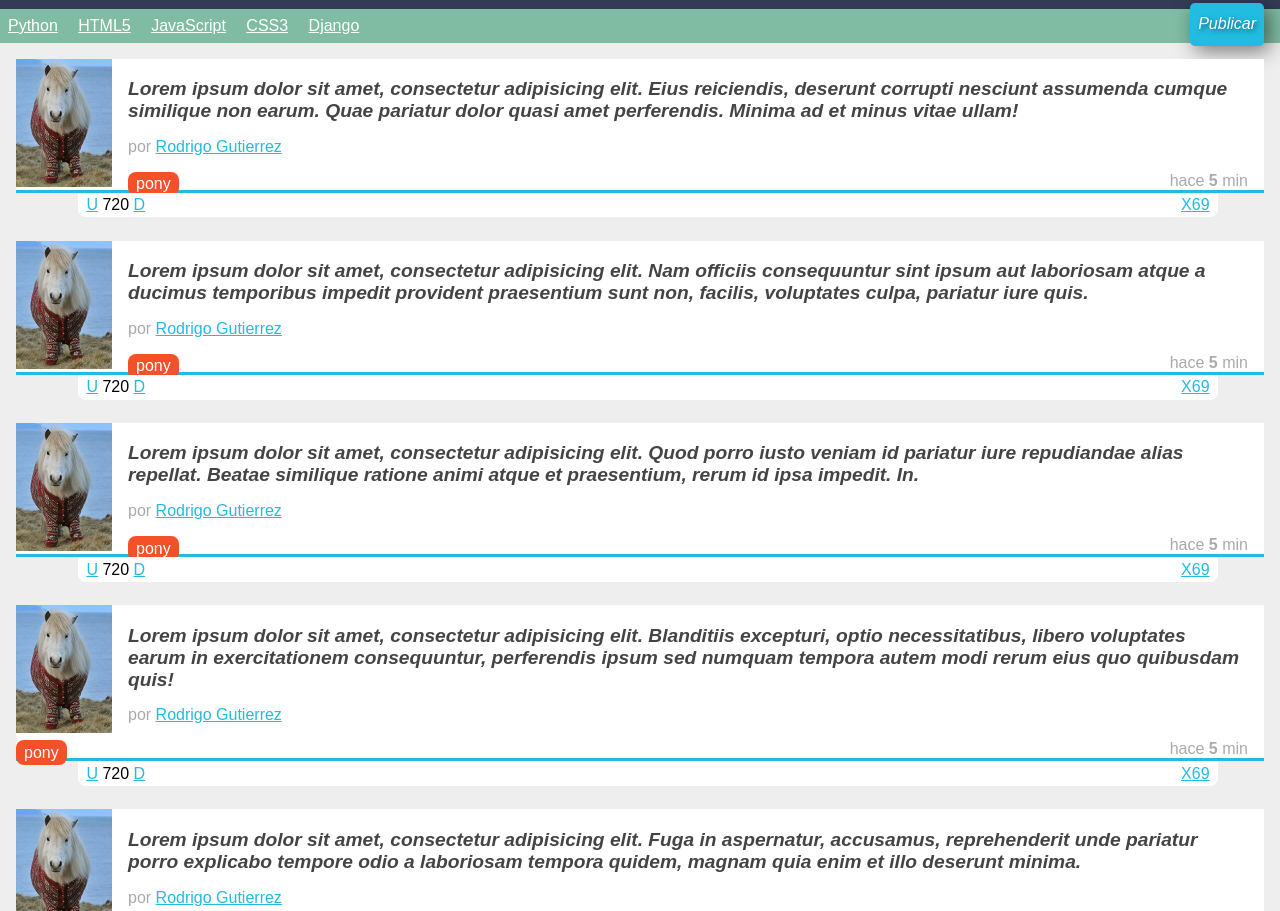
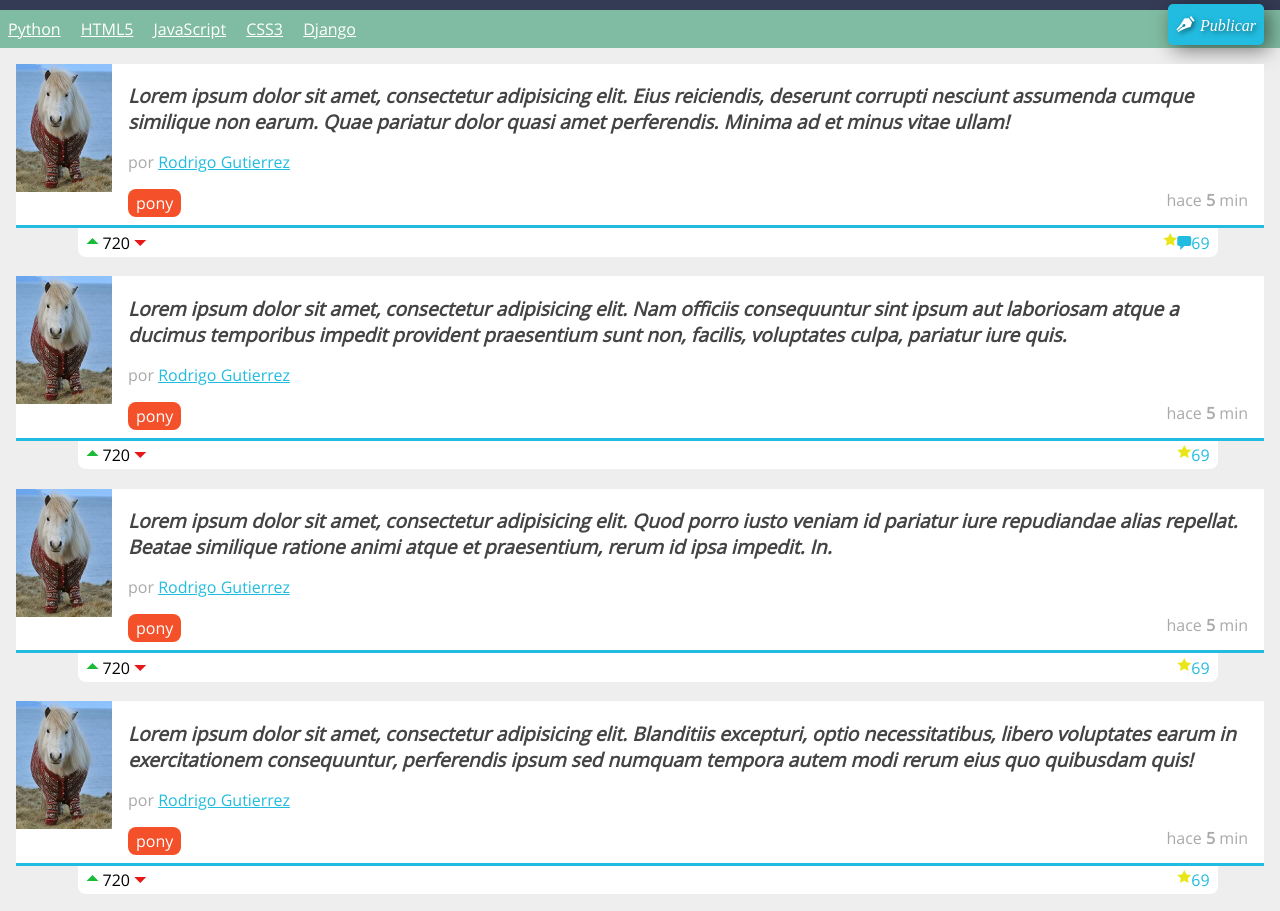
Before and after one commit to roguben/Puls2015-America, a plain HTML site: page index.html in a window 1280 px wide. Shown: the part 95-1006 px from the top of the page. Drawn offline with Linux system fonts and the light colour scheme.

Commit message:
fuentes
Se agregan fuentes e iconos

```diff
--- a/estilos.css
+++ b/estilos.css
@@ -1,3 +1,62 @@
+@font-face {
+    font-family: 'open_sansregular';
+    src: url('fuentes/OpenSans-Regular-webfont.eot');
+    src: url('fuentes/OpenSans-Regular-webfont.eot?#iefix') format('embedded-opentype'),
+         url('fuentes/OpenSans-Regular-webfont.woff') format('woff'),
+         url('fuentes/OpenSans-Regular-webfont.ttf') format('truetype'),
+         url('fuentes/OpenSans-Regular-webfont.svg#open_sansregular') format('svg');
+    font-weight: normal;
+    font-style: normal;
+
+}
+
+
+@font-face {
+	font-family: 'icomoon';
+	src:url('fuentes/icomoon.eot?qc23ou');
+	src:url('fuentes/icomoon.eot?#iefixqc23ou') format('embedded-opentype'),
+		url('fuentes/icomoon.woff?qc23ou') format('woff'),
+		url('fuentes/icomoon.ttf?qc23ou') format('truetype'),
+		url('fuentes/icomoon.svg?qc23ou#icomoon') format('svg');
+	font-weight: normal;
+	font-style: normal;
+}
+
+[class^="icon-"], [class*=" icon-"] {
+	font-family: 'icomoon';
+	speak: none;
+	font-style: normal;
+	font-weight: normal;
+	font-variant: normal;
+	text-transform: none;
+	line-height: 1;
+
+	/* Better Font Rendering =========== */
+	-webkit-font-smoothing: antialiased;
+	-moz-osx-font-smoothing: grayscale;
+}
+
+.icon-comment:before {
+	content: "\f02b";
+}
+
+.icon-star:before {
+	content: "\f02a";
+}
+
+.icon-triangle-down:before {
+	content: "\f05b";
+}
+
+.icon-triangle-up:before {
+	content: "\f0aa";
+}
+
+.icon-pen:before {
+	content: "\e908";
+}
+
+
 a
 {
 	color: #22BCE0;
@@ -5,7 +64,7 @@ a
 body
 {
 	background: #EEEEEE;
-	font-family: Arial;
+	font-family: "open_sansregular";
 	font-size: 16px;
 }
 
@@ -146,24 +205,23 @@ nav ul li a
 
 #contenido .item .datos_item
 {
-	text-align: right;
-	margin: 1em 1em 0 0;
+	margin: 1em 1em 0.5em 0;
 }
 
 #contenido .item .datos_item .fecha_item
 {
 	color: #AAA;
+	float: right;
 }
 
 #contenido .item .datos_item .tag_item
 {
 	background: #F4502A;
+	border-radius: 0.5em;
 	color: white;
-	text-decoration: none;
 	display: inline-block;
 	padding: 0.2em 0.5em;
-	border-radius: 0.5em;
-	float: left;
+	text-decoration: none;
 }
 
 #contenido .item .imagen_item
@@ -202,6 +260,26 @@ nav ul li a
 	width: 90%;
 }
 
+#contenido .votacion a
+{
+	text-decoration: none;
+}
+
+#contenido .votacion .icon-star
+{
+	color: #E8E616;
+}
+
+#contenido .votacion .icon-triangle-up
+{
+	color: #1BBB36;
+}
+
+#contenido .votacion .icon-triangle-down
+{
+	color: #E71818;
+}
+
 #contenido .item .votacion .comentarios_item,
 #contenido .item .votacion .guardar_item
 {
--- a/index.html
+++ b/index.html
@@ -4,8 +4,10 @@
 	<meta charset="UTF-8"/>
 	<meta name="description" content="Proyecto de la primera generación 2014 del curso de diseño"/>
 	<title>Puls2015: Comunidad online de gente atractiva</title>
+	<!--<link href='http://fonts.googleapis.com/css?family=Open+Sans:400,700' rel='stylesheet' type='text/css'>-->
 	<link rel="stylesheet" href="normalize.css"/>
 	<link rel="stylesheet" href="estilos.css"/>
+
 </head>
 <body>
 	<header>
@@ -24,7 +26,7 @@
 			<li><a href="#">JavaScript</a></li>
 			<li><a href="#">CSS3</a></li>
 			<li><a href="#">Django</a></li>
-			<li id="publicar_nav"><a href="#">Publicar</a></li>
+			<li id="publicar_nav"><a href="#" class="icon-pen"> Publicar</a></li>
 		</ul>
 	</nav>
 	<section id="contenido">
@@ -45,11 +47,11 @@
 				<span class="fecha_item">hace <strong>5</strong> min</span>
 			</div>
 			<div class="votacion">
-				<a href="#" class="up">U</a>
+				<a href="#" class="up icon-triangle-up"></a>
 				720
-				<a href="#" class="down">D</a>
-				<a href="#" class="comentarios_item">69</a>
-				<a href="#" class="guardar_item">X</a>
+				<a href="#" class="down icon-triangle-down"></a>
+				<a href="#" class="comentarios_item"><span class="icon-comment"></span>69</a>
+				<a href="#" class="guardar_item icon-star"></a>
 			</div>
 		</article>
 		<article class="item">
@@ -69,11 +71,11 @@
 				<span class="fecha_item">hace <strong>5</strong> min</span>
 			</div>
 			<div class="votacion">
-				<a href="#" class="up">U</a>
+				<a href="#" class="up icon-triangle-up"></a>
 				720
-				<a href="#" class="down">D</a>
+				<a href="#" class="down icon-triangle-down"></a>
 				<a href="#" class="comentarios_item">69</a>
-				<a href="#" class="guardar_item">X</a>
+				<a href="#" class="guardar_item icon-star"></a>
 			</div>
 		</article>
 		<article class="item">
@@ -93,11 +95,11 @@
 				<span class="fecha_item">hace <strong>5</strong> min</span>
 			</div>
 			<div class="votacion">
-				<a href="#" class="up">U</a>
+				<a href="#" class="up icon-triangle-up"></a>
 				720
-				<a href="#" class="down">D</a>
+				<a href="#" class="down icon-triangle-down"></a>
 				<a href="#" class="comentarios_item">69</a>
-				<a href="#" class="guardar_item">X</a>
+				<a href="#" class="guardar_item icon-star"></a>
 			</div>
 		</article>
 		<article class="item">
@@ -117,11 +119,11 @@
 				<span class="fecha_item">hace <strong>5</strong> min</span>
 			</div>
 			<div class="votacion">
-				<a href="#" class="up">U</a>
+				<a href="#" class="up icon-triangle-up"></a>
 				720
-				<a href="#" class="down">D</a>
+				<a href="#" class="down icon-triangle-down"></a>
 				<a href="#" class="comentarios_item">69</a>
-				<a href="#" class="guardar_item">X</a>
+				<a href="#" class="guardar_item icon-star"></a>
 			</div>
 		</article>
 		<article class="item">
@@ -141,11 +143,11 @@
 				<span class="fecha_item">hace <strong>5</strong> min</span>
 			</div>
 			<div class="votacion">
-				<a href="#" class="up">U</a>
+				<a href="#" class="up icon-triangle-up"></a>
 				720
-				<a href="#" class="down">D</a>
+				<a href="#" class="down icon-triangle-down"></a>
 				<a href="#" class="comentarios_item">69</a>
-				<a href="#" class="guardar_item">X</a>
+				<a href="#" class="guardar_item icon-star"></a>
 			</div>
 		</article>
 		<article class="item">
@@ -165,11 +167,11 @@
 				<span class="fecha_item">hace <strong>5</strong> min</span>
 			</div>
 			<div class="votacion">
-				<a href="#" class="up">U</a>
+				<a href="#" class="up icon-triangle-up"></a>
 				720
-				<a href="#" class="down">D</a>
+				<a href="#" class="down icon-triangle-down"></a>
 				<a href="#" class="comentarios_item">69</a>
-				<a href="#" class="guardar_item">X</a>
+				<a href="#" class="guardar_item icon-star"></a>
 			</div>
 		</article>
 	</section>
```
Also changed, not shown: fuentes/OpenSans-Regular-webfont.svg (added), fuentes/OpenSans-Regular-webfont.ttf (added), fuentes/OpenSans-Regular-webfont.woff (added), fuentes/icomoon.svg (added), fuentes/icomoon.ttf (added), fuentes/icomoon.woff (added), 2 other files.
